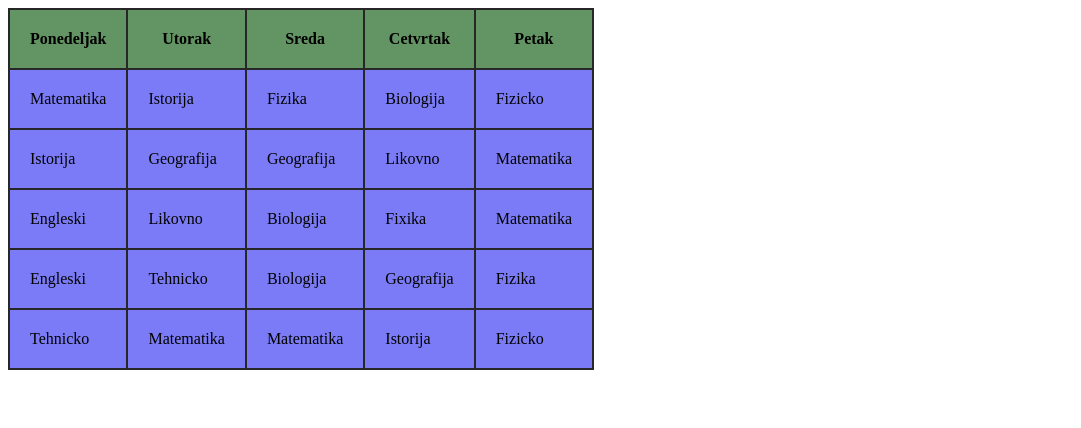
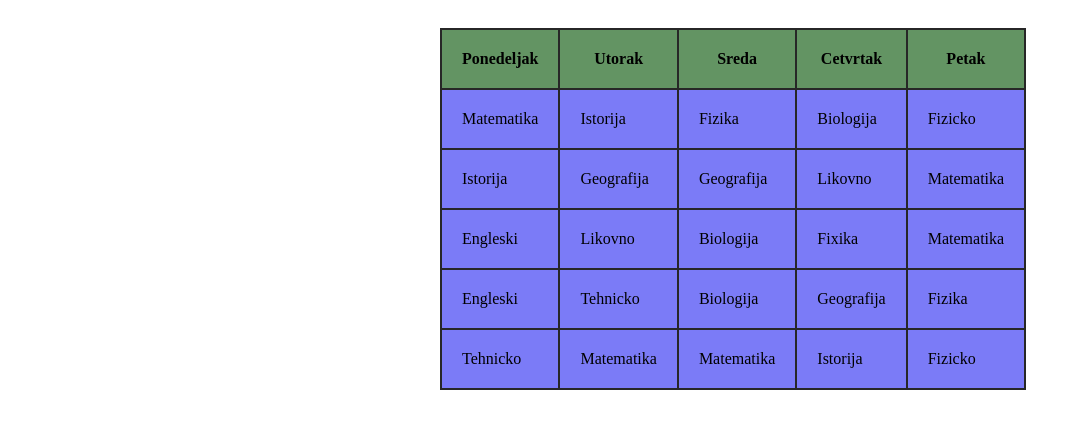
Before and after one commit to Rale13/test-pr, a plain HTML site: page domaci/domaci.html in a window 1280 px wide. Shown: the whole page, without its empty margins (0-1081 px from the left). Drawn offline with Linux system fonts and the light colour scheme.

Commit message:
added div container and css for it

```diff
--- a/domaci/domaci.html
+++ b/domaci/domaci.html
@@ -7,6 +7,7 @@
     <link rel="stylesheet" href="domaciStyles.css" />
   </head>
   <body>
+    <div class="container">
       <table>
         <tr>
           <th>Ponedeljak</th>
@@ -51,5 +52,6 @@
           <td>Fizicko</td>
         </tr>
       </table>
+    </div>
   </body>
 </html>
--- a/domaci/domaciStyles.css
+++ b/domaci/domaciStyles.css
@@ -15,3 +15,11 @@ td {
 td:hover {
     color: rgb(241, 241, 186);
 }
+
+.container {
+    max-width: 400px;
+    margin: auto;
+    background: ffffff;
+    padding: 20px;
+    border-radius: 10px;
+}
```
Lines whose indentation alone changed are shown as unchanged.
